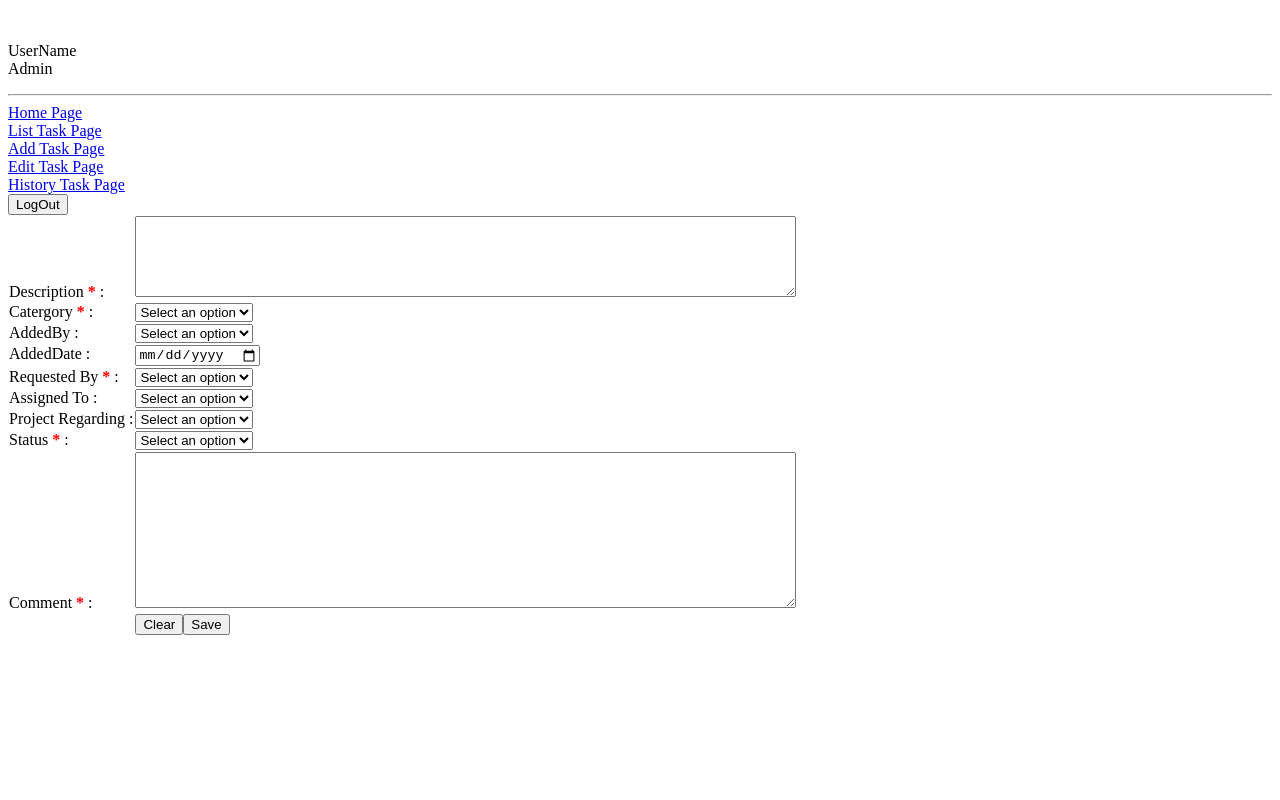
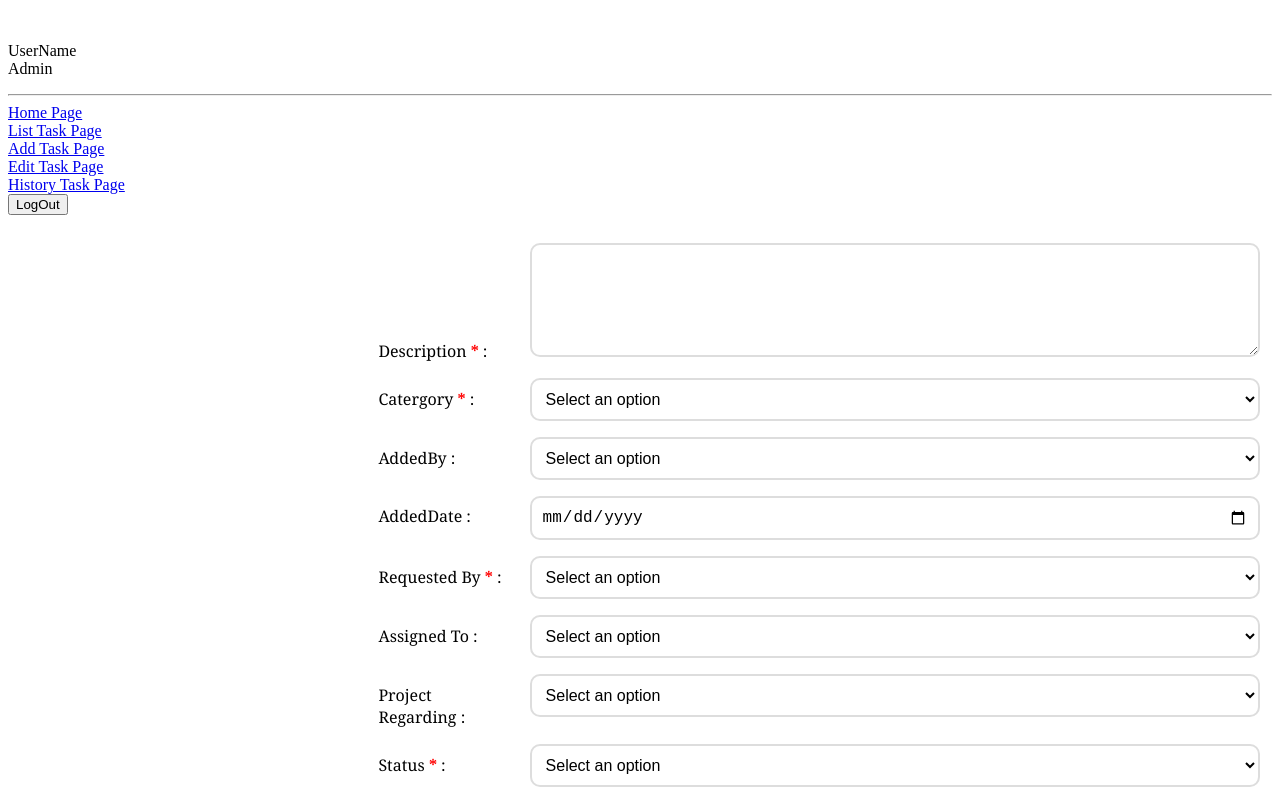
Before and after one commit to Sayumidealwis/sample-page-frontend, a React (Create React App) app: page /taskadd in a window 1280 px wide. Shown: the top 800 px of the page. Built offline with nearby package versions, Linux system fonts and the light colour scheme.

Commit message:
Add task page validations and styles added

```diff
--- a/src/Pages/AddTaskPage.jsx
+++ b/src/Pages/AddTaskPage.jsx
@@ -12,9 +12,88 @@
   const [status, setStatus] = useState('')
   const [comment, setComment] = useState('')
 
+  const [errors, setErrors] = useState({
+    Description: '',
+    Category: '',
+    Requested_By: '',
+    Status: '',
+    Comment: '',
+  })
+
+  const validateForm = () => {
+    let valid = true
+    const newErrors = {
+      Description: '',
+      Category: '',
+      Requested_By: '',
+      Status: '',
+      Comment: '',
+    }
+
+    if (!description.trim()) {
+      newErrors.Description = 'Please enter a description'
+      valid = false
+    }
+
+    if (!category) {
+      newErrors.Category = 'Please select a category'
+      valid = false
+    }
+
+    if (!requestedby) {
+      newErrors.Requested_By = 'Please select the customer'
+      valid = false
+    }
+
+    if (!status) {
+      newErrors.Status = 'Please select the status'
+      valid = false
+    }
+
+    if (!comment.trim()) {
+      newErrors.Comment = 'Please enter a comment'
+      valid = false
+    }
+
+    setErrors(newErrors)
+    return valid
+  }
+
+  const handleSubmit = (e) => {
+    e.preventDefault()
+
+    if (validateForm()) {
+      window.alert('Validation success...')
+    } else {
+      window.alert('Validation Failed. Fill all the required fields...')
+    }
+  }
+
+  const handleClear = (e) => {
+    e.preventDefault()
+
+    setDescription('')
+    setCategory('')
+    setAddedBy('')
+    setAddedDate('')
+    setRequestedBy('')
+    setAssignedTo('')
+    setProject('')
+    setStatus('')
+    setComment('')
+
+    setErrors({
+      Description: '',
+      Category: '',
+      Requested_By: '',
+      Status: '',
+      Comment: '',
+    })
+  }
+
   return (
     <div>
-      <div>
+      <div className="addtaskpage_container">
         <tabel>
           <form className="addtaskpage_details">
             <tr>
@@ -30,12 +109,17 @@
                   value={description}
                   onChange={(e) => {
                     setDescription(e.target.value)
+                    setErrors({ ...errors, Description: '' })
                   }}
                 ></textarea>
               </td>
+              {errors.Description && (
+                <p className="error">{errors.Description}</p>
+              )}
             </tr>
             <tr>
               <td>
+                {' '}
                 Catergory
                 <span style={{ color: 'red', fontWeight: 'bold' }}> * </span> :
               </td>
@@ -45,6 +129,7 @@
                   value={category}
                   onChange={(e) => {
                     setCategory(e.target.value)
+                    setErrors({ ...errors, Category: '' })
                   }}
                 >
                   <option disabled hidden value="">
@@ -55,6 +140,7 @@
                   <option value="activity">Activity</option>
                 </select>
               </td>
+              {errors.Category && <p className="error">{errors.Category}</p>}
             </tr>
             <tr>
               <td>AddedBy :</td>
@@ -96,6 +182,7 @@
                   value={requestedby}
                   onChange={(e) => {
                     setRequestedBy(e.target.value)
+                    setErrors({ ...errors, Requested_By: '' })
                   }}
                 >
                   <option disabled hidden value="">
@@ -107,6 +194,9 @@
                   <option value="customer_4">Customer 4</option>
                 </select>
               </td>
+              {errors.Requested_By && (
+                <p className="error">{errors.Requested_By}</p>
+              )}
             </tr>
 
             <tr>
@@ -158,6 +248,7 @@
                   value={status}
                   onChange={(e) => {
                     setStatus(e.target.value)
+                    setErrors({ ...errors, Status: '' })
                   }}
                 >
                   <option disabled hidden value="">
@@ -171,6 +262,7 @@
                   <option value="done">Done</option>
                 </select>
               </td>
+              {errors.Status && <p className="error">{errors.Status}</p>}
             </tr>
 
             <tr>
@@ -186,15 +278,21 @@
                   value={comment}
                   onChange={(e) => {
                     setComment(e.target.value)
+                    setErrors({ ...errors, Comment: '' })
                   }}
                 ></textarea>
               </td>
+              {errors.Comment && <p className="error">{errors.Comment}</p>}
             </tr>
             <tr>
               <td></td>
               <td className="button-class">
-                <button type="button">Clear</button>
-                <button type="submit">Save</button>
+                <button type="button" onClick={handleClear}>
+                  Clear
+                </button>
+                <button type="submit" onClick={handleSubmit}>
+                  Save
+                </button>
               </td>
             </tr>
           </form>
--- a/src/Styles/AddTaskPage.css
+++ b/src/Styles/AddTaskPage.css
@@ -0,0 +1,45 @@
+.addtaskpage_container {
+  padding: 0.5vh;
+  margin-left: 28vw;
+  margin-top: 2vh;
+}
+
+.addtaskpage_details {
+  font-family: Georgia, 'Times New Roman', Times, serif;
+}
+
+td {
+  padding: 1vh;
+}
+
+select,
+textarea,
+input {
+  width: 100%;
+  padding: 10px;
+  border: 2px solid #ddd;
+  border-radius: 10px;
+  box-sizing: border-box;
+  background-color: white;
+  font-size: 16px;
+}
+
+.error {
+  color: red;
+  opacity: 0.5;
+}
+
+.button-class {
+  text-align: right;
+}
+
+.button-class button {
+  margin-left: 0.5vw;
+  padding: 0.5vw 1vw;
+  font-size: 16px;
+  cursor: pointer;
+  background-color: #000080;
+  color: white;
+  border: none;
+  border-radius: 5px;
+}
```
